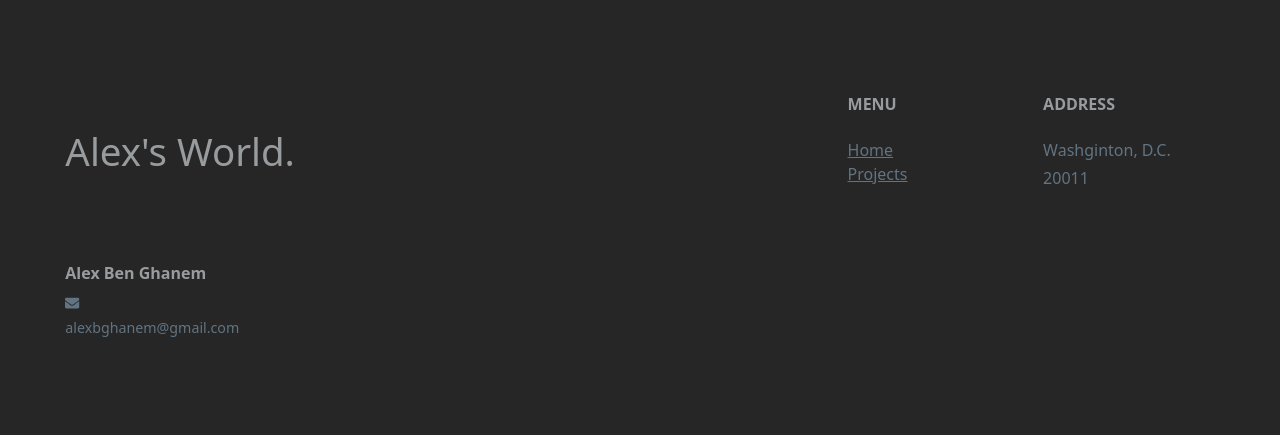
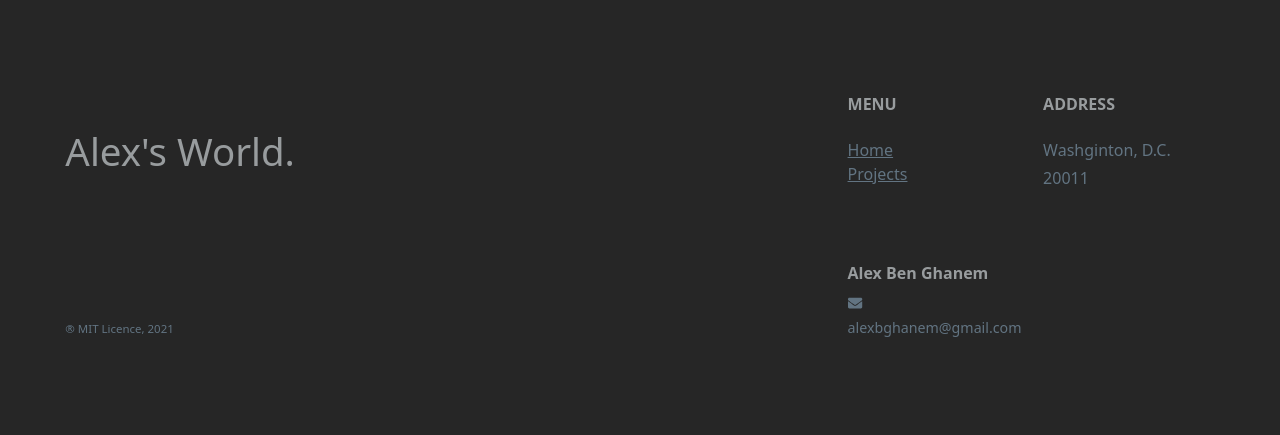
Before and after one commit to AlexGhanem/personal_website, a Flask app: template templates/home.html in a window 1280 px wide. Shown: the part 1599-2034 px from the top of the page. Run offline with Flask 2, Linux system fonts and the light colour scheme; the template is opened without the code that fills it, so the values that code supplies are empty; some libraries are stand-ins or nearby versions.

Commit message:
adjusted footer columns

```diff
--- a/templates/home.html
+++ b/templates/home.html
@@ -144,14 +144,15 @@
                         </div>
                     </div>
                     <div class="row ">
-                        <!-- <div class="col-xl-8 col-md-4 col-sm-4 col-auto my-md-0 mt-5 order-sm-1 order-3 align-self-end">
-                            <p class="social text-muted mb-0 pb-0 bold-text"> <span class="mx-2"><i
-                                        class="fab fa-facebook" aria-hidden="true"></i></span> <span class="mx-2"><i
-                                        class="fab fa-linkedin" aria-hidden="true"></i></span> <span
-                                    class="mx-2"><i class="fab fa-twitter" aria-hidden="true"></i></span> <span
-                                    class="mx-2"><i class="fab fa-instagram" aria-hidden="true"></i></span> </p><small
-                                class="rights"><span>&#174;</span> MIT Licence, 2021</small>
-                        </div> -->
+                        <div class="col-xl-8 col-md-4 col-sm-4 col-auto my-md-0 mt-5 order-sm-1 order-3 align-self-end">
+                            <p class="social text-muted mb-0 pb-0 bold-text">
+                                <!-- <span class="mx-2"><i class="fab fa-facebook" aria-hidden="true"></i></span>
+                                <span class="mx-2"><i class="fab fa-linkedin" aria-hidden="true"></i></span>
+                                <span class="mx-2"><i class="fab fa-twitter" aria-hidden="true"></i></span>
+                                <span class="mx-2"><i class="fab fa-instagram" aria-hidden="true"></i></span> -->
+                            </p>
+                            <small class="rights"><span>&#174;</span> MIT Licence, 2021</small>
+                        </div>
                         <div class="col-xl-2 col-md-4 col-sm-4 col-auto order-1 align-self-end ">
                             <h6 class="mt-55 mt-2 text-muted bold-text"><b>Alex Ben Ghanem</b></h6><small> <span><i
                                         class="fas fa-envelope" aria-hidden="true"></i></span>
```
